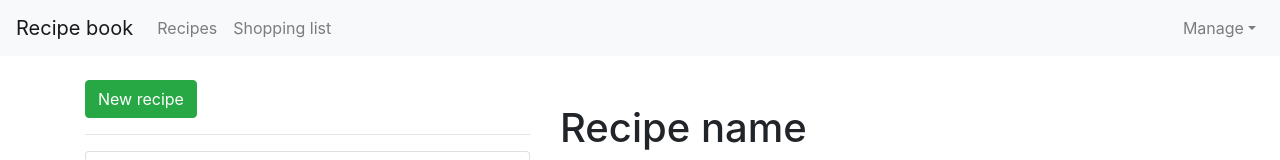
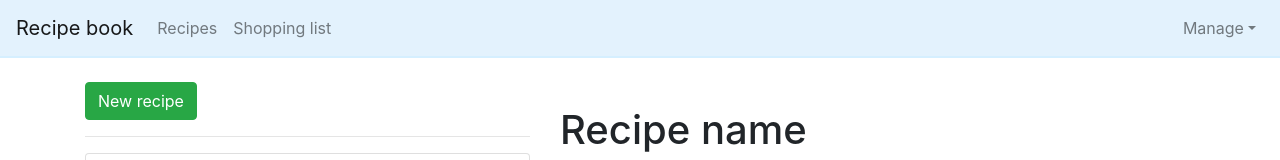
Before and after one commit to daniel-plewinski/ng-max-project, an Angular app: page / in a window 1280 px wide. Shown: the top 160 px of the page. Built offline with nearby package versions, Linux system fonts and the light colour scheme; grey boxes are pictures that could not be loaded.

Commit message:
Improved css

```diff
--- a/src/app/header/header.component.css
+++ b/src/app/header/header.component.css
@@ -0,0 +1,9 @@
+.navbar-custom
+{
+   background-color: #e3f2fd;
+   border-width: 2px;
+   border-bottom-width:2px;
+   border-bottom-color:#d5efff;
+   border-bottom-style: solid;
+   /* width: 100%; */
+}
--- a/src/app/header/header.component.html
+++ b/src/app/header/header.component.html
@@ -1,4 +1,4 @@
-<nav class="navbar navbar-expand-lg navbar-light bg-light">
+<nav class="navbar navbar-expand-lg navbar-light navbar-custom">
   <button class="navbar-toggler" type="button" data-toggle="collapse" data-target="#navbarTogglerDemo01" aria-controls="navbarTogglerDemo01"
     aria-expanded="false" aria-label="Toggle navigation">
     <span class="navbar-toggler-icon"></span>
```
